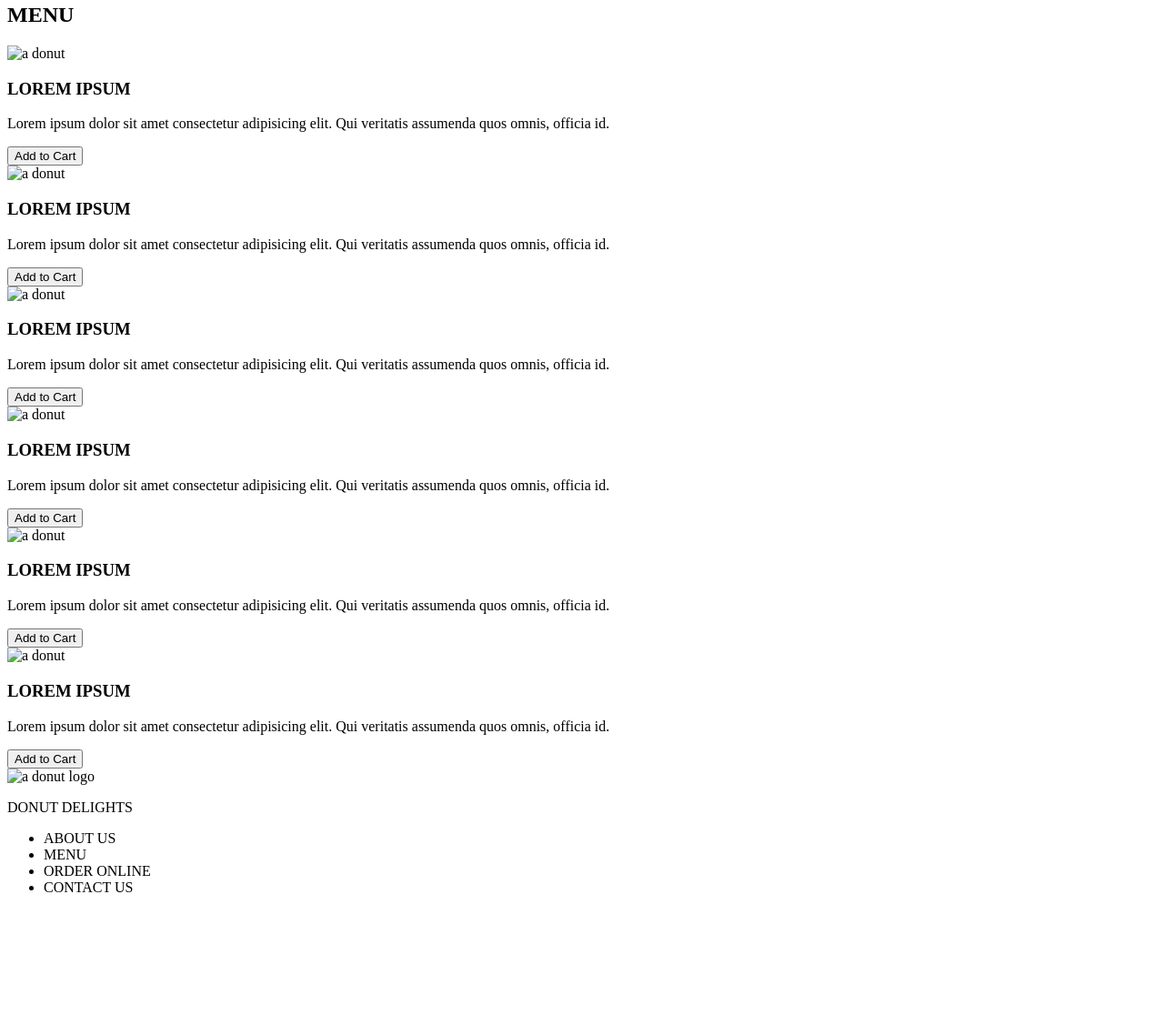
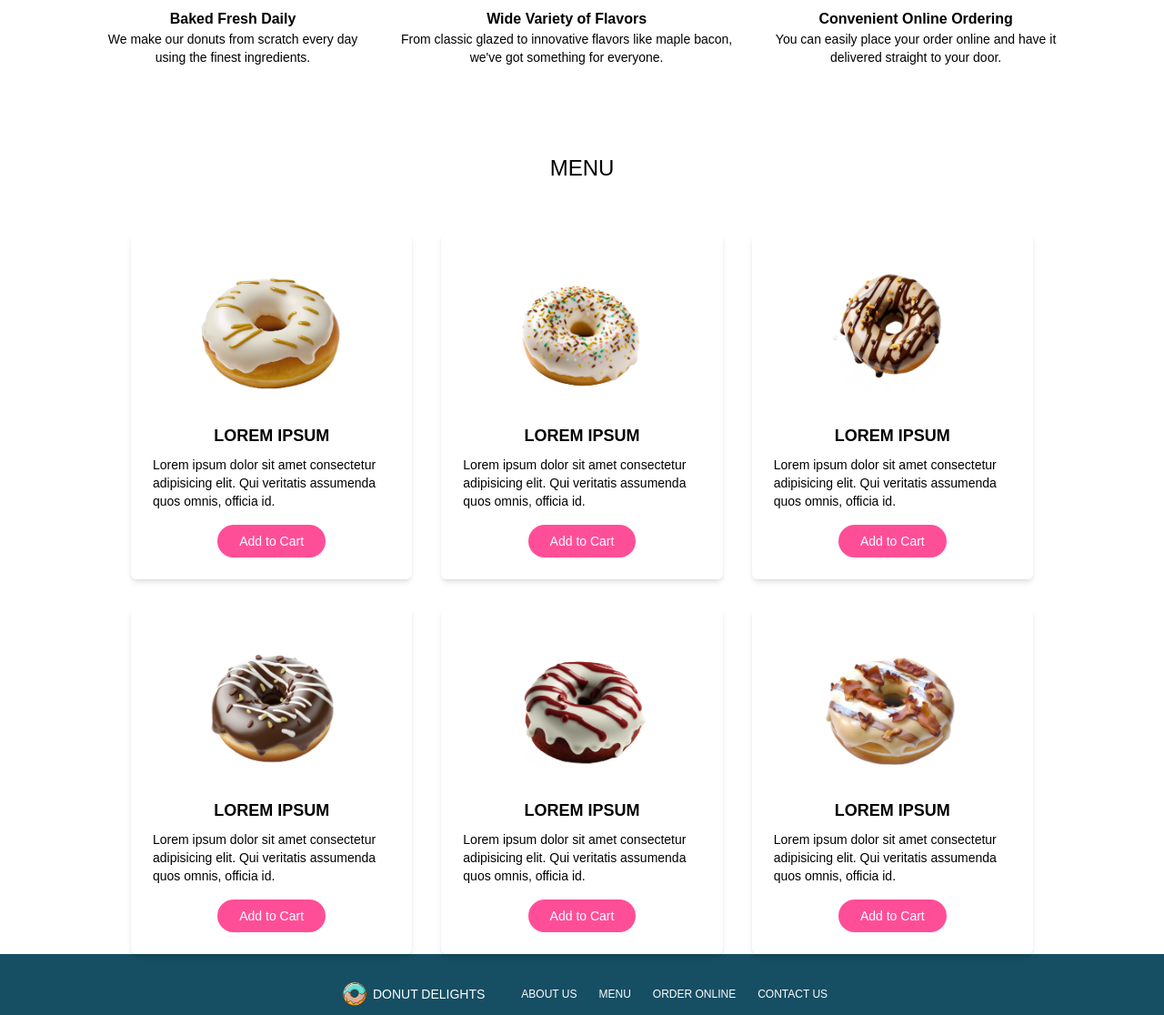
Before and after one commit to uvong/donut-delights, a website: page index.html in a window 1280 px wide. Shown: the part 747-1863 px from the top of the page at 91% size. Before the commit the page ends 1748 px from the top, so only its background shows below. Drawn offline with Linux system fonts and the light colour scheme; the site is published under a folder, as on GitHub Pages, so addresses that start at the root find nothing.

Commit message:
update file paths

```diff
--- a/index.html
+++ b/index.html
@@ -6,7 +6,7 @@
     <meta name="viewport" content="width=device-width, initial-scale=1.0">
     <title>Donut Delights</title>
     <link rel="stylesheet" href="https://cdnjs.cloudflare.com/ajax/libs/font-awesome/6.4.0/css/all.min.css" integrity="sha512-iecdLmaskl7CVkqkXNQ/ZH/XLlvWZOJyj7Yy7tcenmpD1ypASozpmT/E0iPtmFIB46ZmdtAc9eNBvH0H/ZpiBw==" crossorigin="anonymous" referrerpolicy="no-referrer" />
-    <link href="/dist/output.css" rel="stylesheet"/>
+    <link href="./dist/output.css" rel="stylesheet"/>
 </head>
 <body class="font-Poppins">
     <div class="bg-gradient-to-b from-donut-light-blue to-donut-blue bg px-2 pb-8 md:px-14">
@@ -14,7 +14,7 @@
             <nav class="container py-4 sm:pt-8">
                 <div class="py-1 flex">
                     <div class="flex items-center cursor-pointer">
-                        <img class="w-10 h-10" src="/src/imgs/donut_logo.png" alt="a donut logo"/>
+                        <img class="w-10 h-10" src="./src/imgs/donut_logo.png" alt="a donut logo"/>
                         <p class="text-white">DONUT DELIGHTS</p>
                     </div>
                     <ul class="hidden sm:flex flex-1 justify-end items-center gap-6 text-xs text-cyan-900">
@@ -46,7 +46,7 @@
                 </div>
                 <!-- Image -->
                 <div class="flex justify-center">
-                    <img class="w-full" src="/src/imgs/donuts.png" alt="three big donuts and some small donuts"/>
+                    <img class="w-full" src="./src/imgs/donuts.png" alt="three big donuts and some small donuts"/>
                 </div>
             </div>
         </section>
@@ -77,7 +77,7 @@
             <!-- Card 1-->
             <div class="flex flex-col rounded-md shadow-md">
                 <div class="flex flex-col items-center p-6">
-                    <img class="w-44 h-44" src="/src/imgs/donut_1.png" alt="a donut"/>
+                    <img class="w-44 h-44" src="./src/imgs/donut_1.png" alt="a donut"/>
                     <h3 class="text-lg my-2 font-semibold">LOREM IPSUM</h3>
                     <p class="text-sm mb-4">Lorem ipsum dolor sit amet consectetur adipisicing elit. Qui veritatis assumenda quos omnis, officia id.</p>
                     <button class="bg-donut-pink text-white text-sm py-2 px-6 rounded-full hover:bg-pink-600">Add to Cart</button>
@@ -85,7 +85,7 @@
             </div>
             <div class="flex flex-col rounded-md shadow-md">
                 <div class="flex flex-col items-center p-6">
-                    <img class="w-44 h-44" src="/src/imgs/donut_2.png" alt="a donut"/>
+                    <img class="w-44 h-44" src="./src/imgs/donut_2.png" alt="a donut"/>
                     <h3 class="text-lg my-2 font-semibold">LOREM IPSUM</h3>
                     <p class="text-sm mb-4">Lorem ipsum dolor sit amet consectetur adipisicing elit. Qui veritatis assumenda quos omnis, officia id.</p>
                     <button class="bg-donut-pink text-white text-sm py-2 px-6 rounded-full hover:bg-pink-600">Add to Cart</button>
@@ -93,7 +93,7 @@
             </div>
             <div class="flex flex-col rounded-md shadow-md">
                 <div class="flex flex-col items-center p-6">
-                    <img class="w-44 h-44" src="/src/imgs/donut_3.png" alt="a donut"/>
+                    <img class="w-44 h-44" src="./src/imgs/donut_3.png" alt="a donut"/>
                     <h3 class="text-lg my-2 font-semibold">LOREM IPSUM</h3>
                     <p class="text-sm mb-4">Lorem ipsum dolor sit amet consectetur adipisicing elit. Qui veritatis assumenda quos omnis, officia id.</p>
                     <button class="bg-donut-pink text-white text-sm py-2 px-6 rounded-full hover:bg-pink-600">Add to Cart</button>
@@ -101,7 +101,7 @@
             </div>
             <div class="flex flex-col rounded-md shadow-md">
                 <div class="flex flex-col items-center p-6">
-                    <img class="w-44 h-44" src="/src/imgs/donut_4.png" alt="a donut"/>
+                    <img class="w-44 h-44" src="./src/imgs/donut_4.png" alt="a donut"/>
                     <h3 class="text-lg my-2 font-semibold">LOREM IPSUM</h3>
                     <p class="text-sm mb-4">Lorem ipsum dolor sit amet consectetur adipisicing elit. Qui veritatis assumenda quos omnis, officia id.</p>
                     <button class="bg-donut-pink text-white text-sm py-2 px-6 rounded-full hover:bg-pink-600">Add to Cart</button>
@@ -109,7 +109,7 @@
             </div>
             <div class="flex flex-col rounded-md shadow-md">
                 <div class="flex flex-col items-center p-6">
-                    <img class="w-44 h-44" src="/src/imgs/donut_5.png" alt="a donut"/>
+                    <img class="w-44 h-44" src="./src/imgs/donut_5.png" alt="a donut"/>
                     <h3 class="text-lg my-2 font-semibold">LOREM IPSUM</h3>
                     <p class="text-sm mb-4">Lorem ipsum dolor sit amet consectetur adipisicing elit. Qui veritatis assumenda quos omnis, officia id.</p>
                     <button class="bg-donut-pink text-white text-sm py-2 px-6 rounded-full hover:bg-pink-600">Add to Cart</button>
@@ -117,7 +117,7 @@
             </div>
             <div class="flex flex-col rounded-md shadow-md">
                 <div class="flex flex-col items-center p-6">
-                    <img class="w-44 h-44" src="/src/imgs/donut_6.png" alt="a donut"/>
+                    <img class="w-44 h-44" src="./src/imgs/donut_6.png" alt="a donut"/>
                     <h3 class="text-lg my-2 font-semibold">LOREM IPSUM</h3>
                     <p class="text-sm mb-4">Lorem ipsum dolor sit amet consectetur adipisicing elit. Qui veritatis assumenda quos omnis, officia id.</p>
                     <button class="bg-donut-pink text-white text-sm py-2 px-6 rounded-full hover:bg-pink-600">Add to Cart</button>
@@ -127,7 +127,7 @@
     </section>
     <footer class="bg-cyan-900 flex flex-col justify-center items-center gap-x-10 p-6 md:flex-row">
         <div class="flex items-center cursor-pointer">
-            <img class="w-10 h-10" src="/src/imgs/donut_logo.png" alt="a donut logo"/>
+            <img class="w-10 h-10" src="./src/imgs/donut_logo.png" alt="a donut logo"/>
             <p class="text-white text-sm">DONUT DELIGHTS</p>
         </div>
         <ul class="flex justify-center gap-6 text-xs text-white">
```
